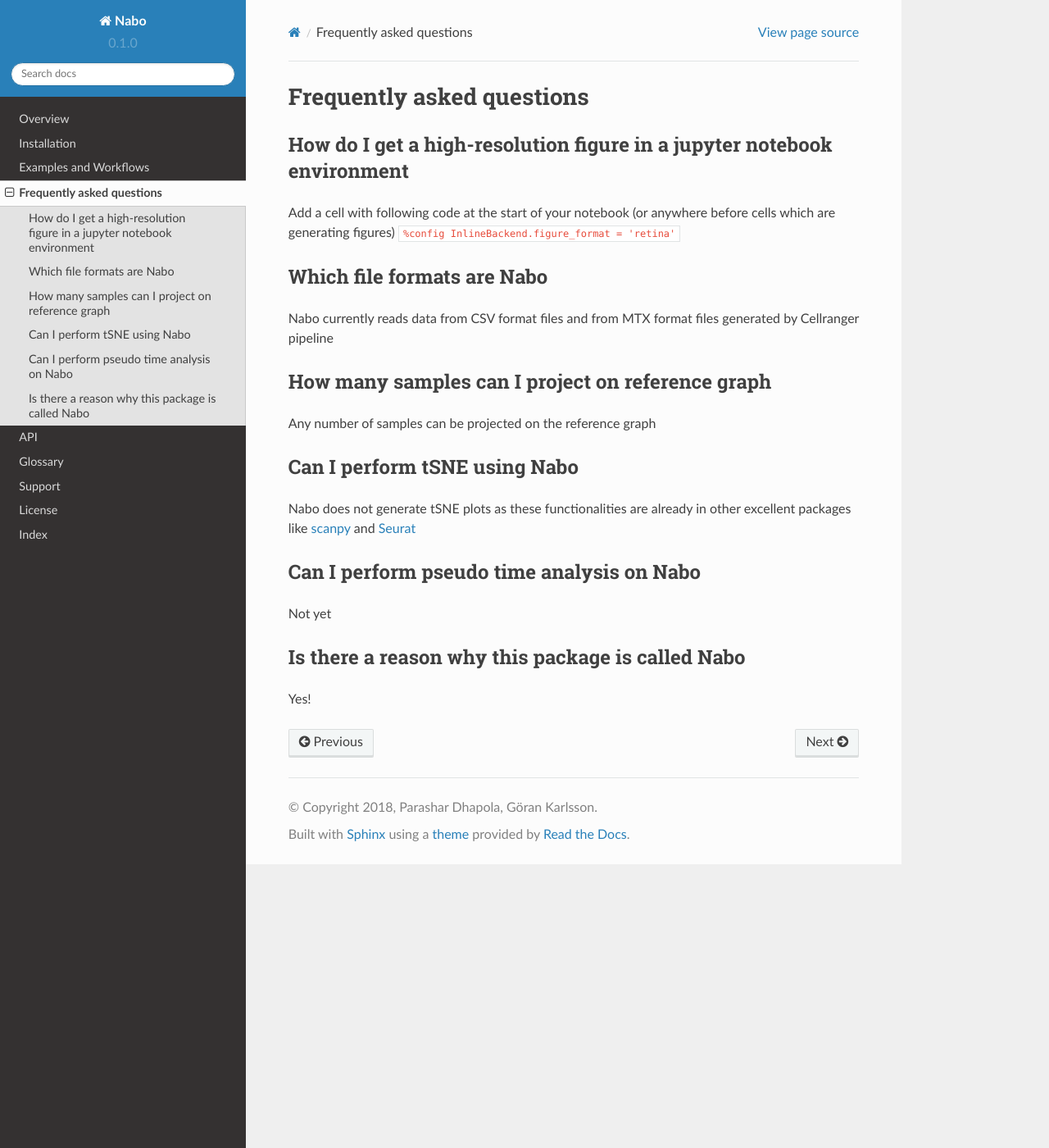
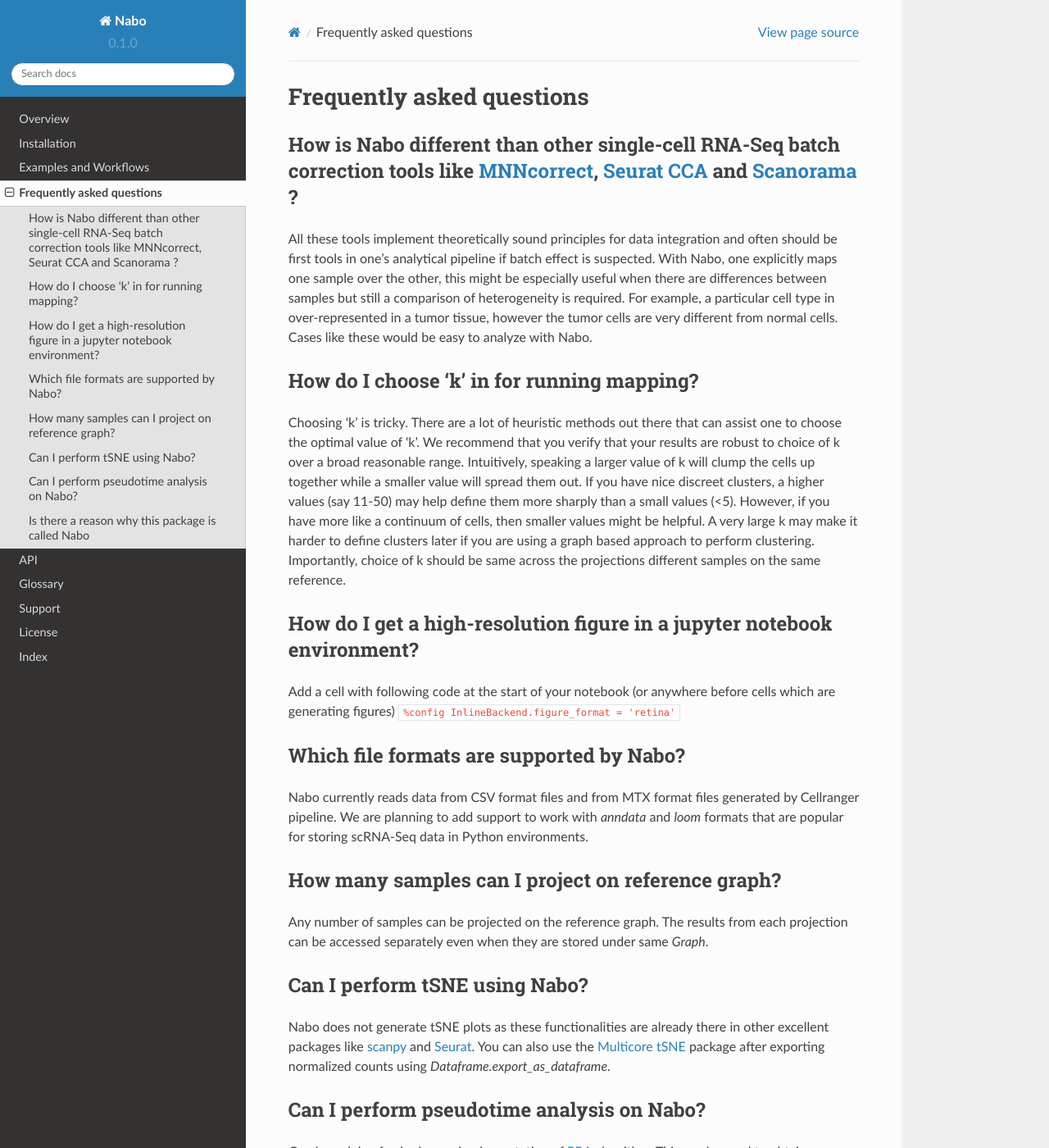
Before and after one commit to parashardhapola/nabo, a Sphinx documentation site: the page built from docs/faq.rst, in a window 1280 px wide and 1400 px high. Shown: the whole window at 82% size. Built offline with Sphinx 7.4.7 and the Read the Docs theme 2.0.0, drawn with Linux system fonts in a browser that asks for light colours; pages that are not in the unit, such as notebooks, are missing from menus; some of the changed text lies outside the part shown.

Commit message:
added more questions

```diff
--- a/docs/faq.rst
+++ b/docs/faq.rst
@@ -2,27 +2,35 @@
 Frequently asked questions
 ==========================
 
-How do I get a high-resolution figure in a jupyter notebook environment
+How is Nabo different than other single-cell RNA-Seq batch correction tools like `MNNcorrect <https://www.nature.com/articles/nbt.4091>`_, `Seurat CCA <https://www.nature.com/articles/nbt.4096>`_  and `Scanorama <https://www.nature.com/articles/s41587-019-0113-3>`_ ?
+--------------------------------------------------------------------------------------
+All these tools implement theoretically sound principles for data integration and often should be first tools in one's analytical pipeline if batch effect is suspected. With Nabo, one explicitly maps one sample over the other, this might be especially useful when there are differences between samples but still a comparison of heterogeneity is required. For example, a particular cell type in over-represented in a tumor tissue, however the tumor cells are very different from normal cells. Cases like these would be easy to analyze with Nabo.
+
+How do I choose 'k' in for running mapping?
+-------------------------------------------
+Choosing 'k' is tricky. There are a lot of heuristic methods out there that can assist one to choose the optimal value of 'k'. We recommend that you verify that your results are robust to choice of k over a broad reasonable range. Intuitively, speaking a larger value of k will clump the cells up together while a smaller value will spread them out. If you have nice discreet clusters, a higher values (say 11-50) may help define them more sharply than a small values (<5). However, if you have more like a continuum of cells, then smaller values might be helpful. A very large k may make it harder to define clusters later if you are using a graph based approach to perform clustering. Importantly, choice of k should be same across the projections different samples on the same reference.
+
+How do I get a high-resolution figure in a jupyter notebook environment?
 ------------------------------------------------------------------------
 Add a cell with following code at the start of your notebook (or anywhere before cells which are generating figures)
 ``%config InlineBackend.figure_format = 'retina'``
 
-Which file formats are Nabo
----------------------------
-Nabo currently reads data from CSV format files and from MTX format files generated by Cellranger pipeline
+Which file formats are supported by Nabo?
+-----------------------------------------
+Nabo currently reads data from CSV format files and from MTX format files generated by Cellranger pipeline. We are planning to add support to work with `anndata` and `loom` formats that are popular for storing scRNA-Seq data in Python environments.
 
-How many samples can I project on reference graph
--------------------------------------------------
-Any number of samples can be projected on the reference graph
+How many samples can I project on reference graph?
+--------------------------------------------------
+Any number of samples can be projected on the reference graph. The results from each projection can be accessed separately even when they are stored under same `Graph`.
 
-Can I perform tSNE using Nabo
------------------------------
-Nabo does not generate tSNE plots as these functionalities are already in other excellent packages like `scanpy <http://scanpy.readthedocs.io/en/latest/>`_ and `Seurat <https://satijalab.org/seurat/>`_
+Can I perform tSNE using Nabo?
+------------------------------
+Nabo does not generate tSNE plots as these functionalities are already there in other excellent packages like `scanpy <http://scanpy.readthedocs.io/en/latest/>`_ and `Seurat <https://satijalab.org/seurat/>`_. You can also use the `Multicore tSNE  <https://github.com/DmitryUlyanov/Multicore-TSNE>`_ package after exporting normalized counts using `Dataframe.export_as_dataframe`.
 
-Can I perform pseudo time analysis on Nabo
-------------------------------------------
-Not yet
+Can I perform pseudotime analysis on Nabo?
+-------------------------------------------
+`Graph` module of nabo has an implementation of `PBA <https://www.pnas.org/content/115/10/E2467>`_ algorithm. This can be used to obtain pseudotime values for each of the cell in the reference graph.
 
 Is there a reason why this package is called Nabo
 -------------------------------------------------
-Yes!
+Yes! Nabo means neighbour in old Scanian Swedish / Norwegian and we used it because Nabo heavily relies on the concept of nearest neighbour.
```
